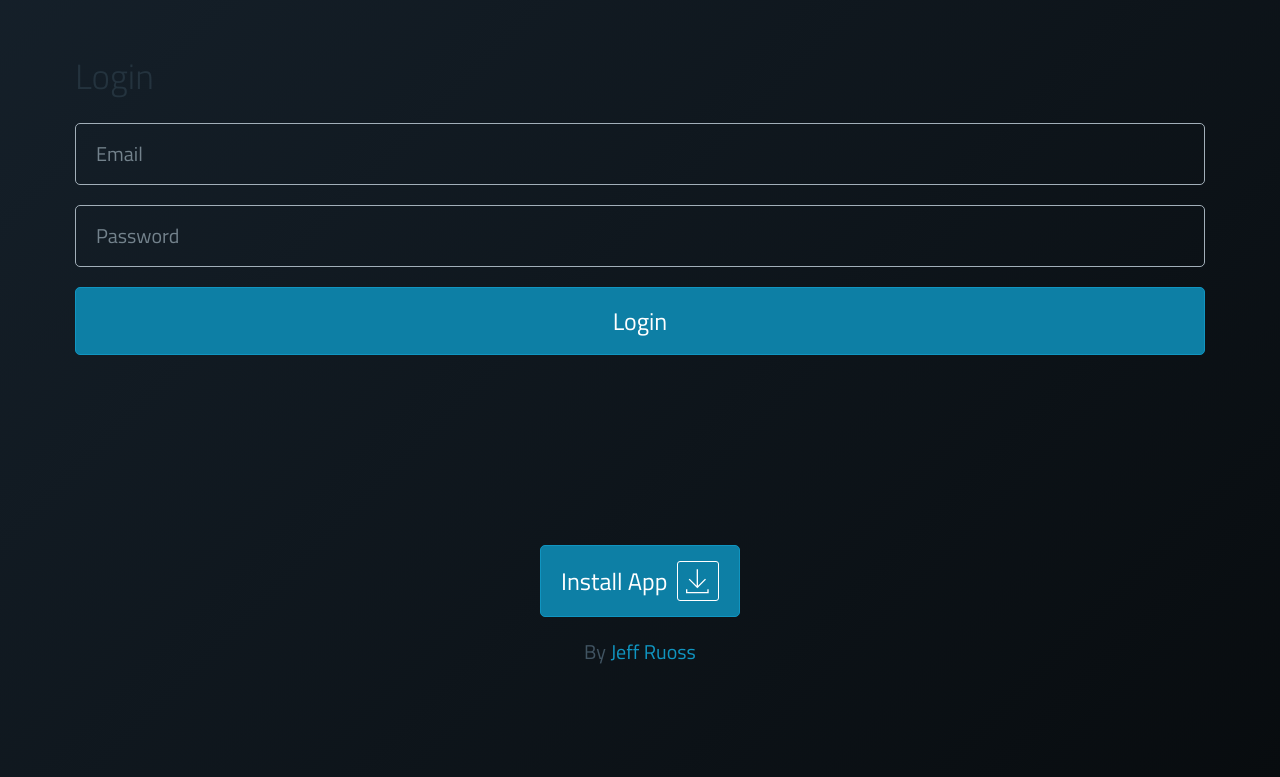
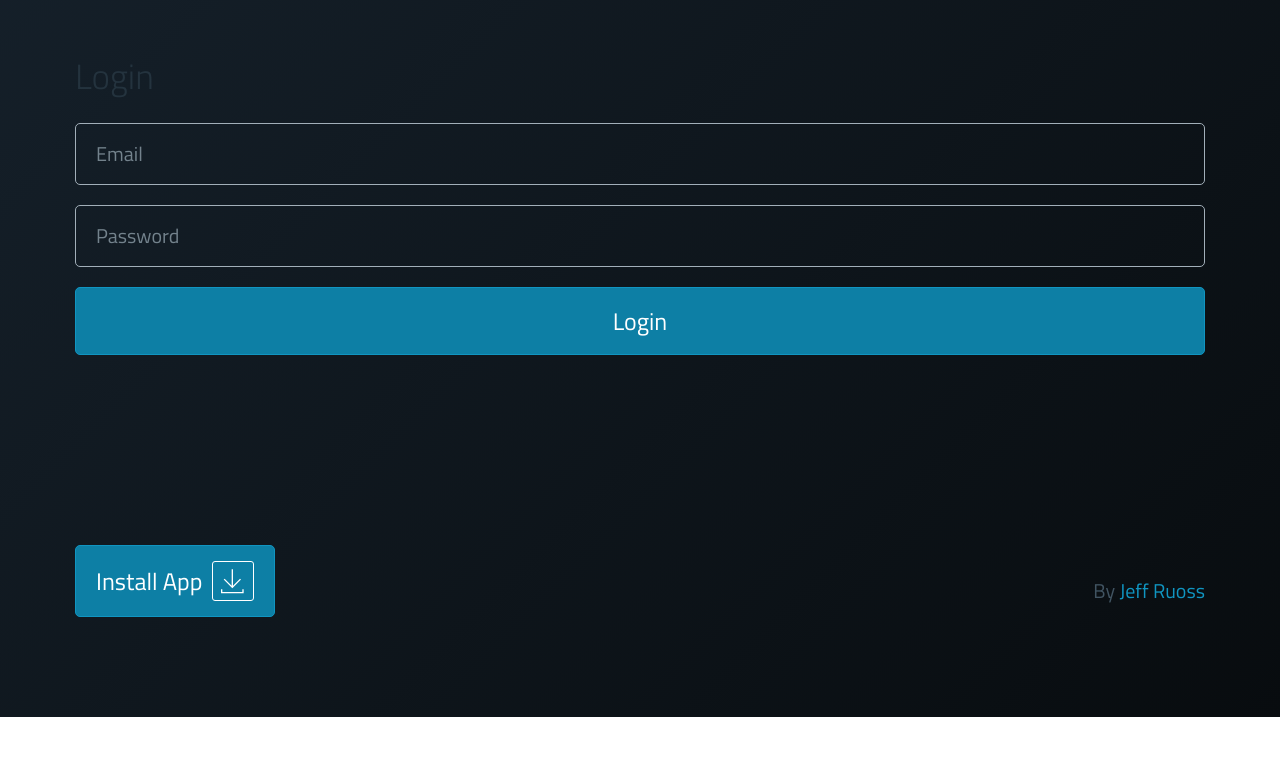
Before and after one commit to jeffreyruoss/spaced-repetition-memorization, a Svelte app: page / in a window 1280 px wide. Shown: the part 697-1474 px from the top of the page. After the commit the page ends 1414 px from the top, so only its background shows below. Built offline with nearby package versions, Linux system fonts and the light colour scheme; no server answers.

Commit message:
Footer layout adjustment.

```diff
--- a/src/components/footer/ByJeff.svelte
+++ b/src/components/footer/ByJeff.svelte
@@ -5,6 +5,7 @@
 
 <style>
 	p {
+		margin-bottom: 0;
 		text-align: center;
 	}
 </style>
--- a/src/components/footer/Footer.svelte
+++ b/src/components/footer/Footer.svelte
@@ -11,5 +11,9 @@
 </footer>
 
 <style>
-
+	.container {
+    display: flex;
+    justify-content: space-between;
+    align-items: center;
+  }
 </style>
--- a/src/components/footer/PwaInstallButton.svelte
+++ b/src/components/footer/PwaInstallButton.svelte
@@ -9,8 +9,6 @@
 
 <style>
 	button {
-		margin-left: auto;
-		margin-right: auto;
 		display: flex;
 		align-items: center;
 		justify-content: center;
```
